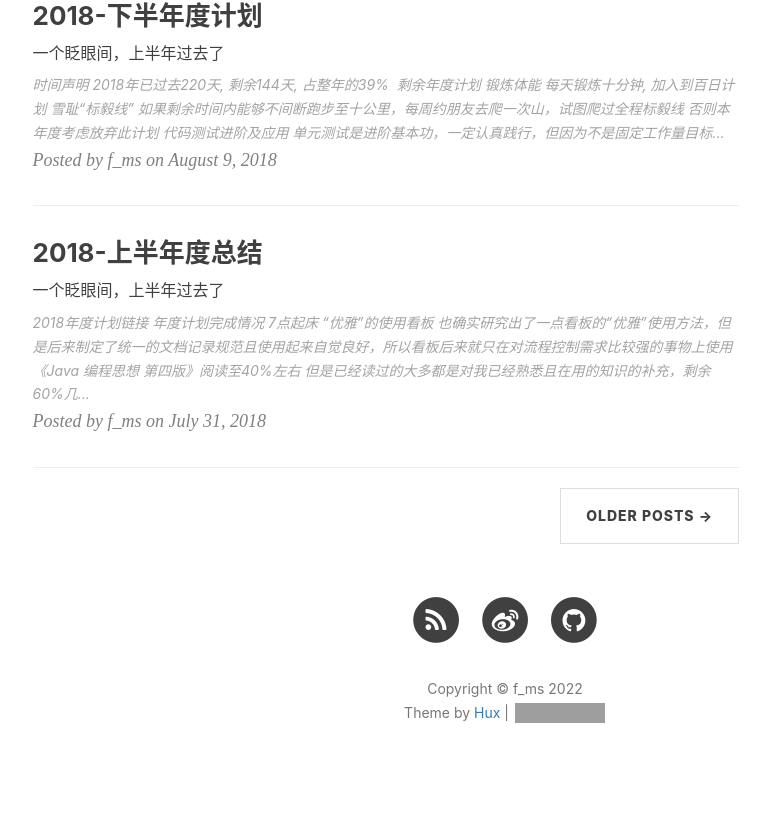
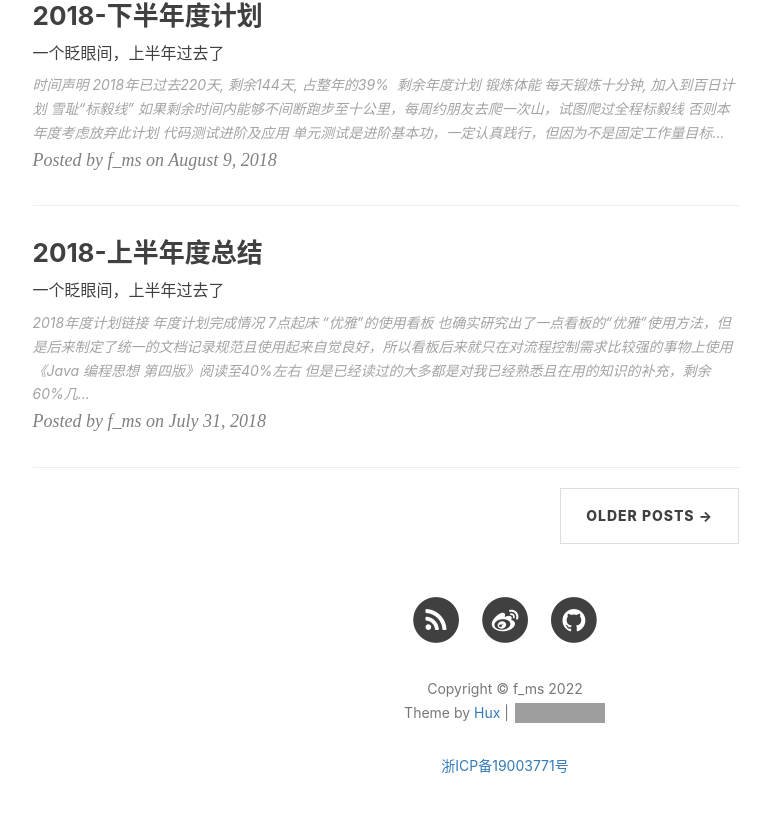
Before and after one commit to imfms/imfms.github.io, a Jekyll site: the page built from index.html, in a window 1280 px wide and 900 px high, scrolled down 2441 px. Shown: the top 813 px of the window, without its empty margins (135-905 px from the left). Built offline with Jekyll 4.4.1, drawn with Linux system fonts in a browser that asks for light colours; nearby versions of some CDN libraries; the list of posts is cut into pages by our own code; comment, search, counter and statistics services are not loaded; grey boxes are pictures that could not be loaded.

Commit message:
添加备案号

```diff
--- a/_includes/footer.html
+++ b/_includes/footer.html
@@ -78,6 +78,10 @@
                         frameborder="0" scrolling="0" width="91px" height="20px"
                         src="https://ghbtns.com/github-btn.html?user=huxpro&repo=huxpro.github.io&type=star&count=true" >
                     </iframe>
+                </p>
+                <p class="copyright text-muted">
+                    <a href="https://beian.miit.gov.cn/" target="_blank">浙ICP备19003771号</a>
+                </p>
                 </p>
             </div>
         </div>
```
